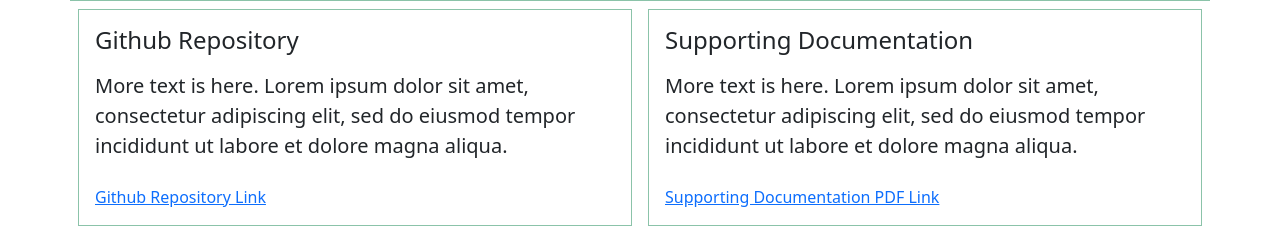
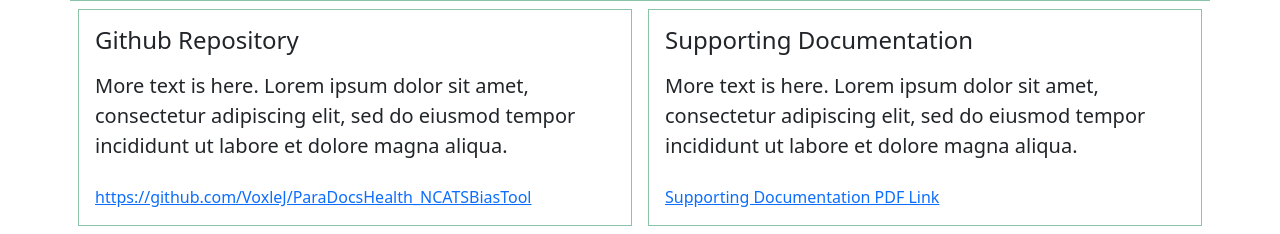
Before and after one commit to VoxleJ/ParaDocsHealth_NCATSBiasTool, a plain HTML site: page index.html in a window 1280 px wide. Shown: the part 1147-1381 px from the top of the page. Drawn offline with nearby package versions, Linux system fonts and the light colour scheme.

Commit message:
Update index.html

```diff
--- a/index.html
+++ b/index.html
@@ -59,7 +59,7 @@
     <div class="col p-2 m-2 p-3 border border-success mr-3"  style="--bs-border-opacity: .5;">
         <h4 class="pb-2">Github Repository</h4>
         <p class="lead mb-4">More text is here. Lorem ipsum dolor sit amet, consectetur adipiscing elit, sed do eiusmod tempor incididunt ut labore et dolore magna aliqua.</p>
-    <a href="#">Github Repository Link</a> </div>
+    <a href="#">https://github.com/VoxleJ/ParaDocsHealth_NCATSBiasTool</a> </div>
     <div class="col p-2 m-2 p-3 border border-success"  style="--bs-border-opacity: .5;">
         <h4 class="pb-2">Supporting Documentation</h4>
         <p class="lead mb-4">More text is here. Lorem ipsum dolor sit amet, consectetur adipiscing elit, sed do eiusmod tempor incididunt ut labore et dolore magna aliqua.</p>
```
